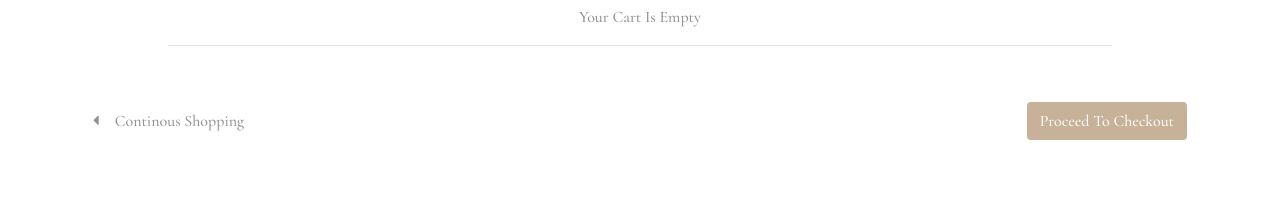
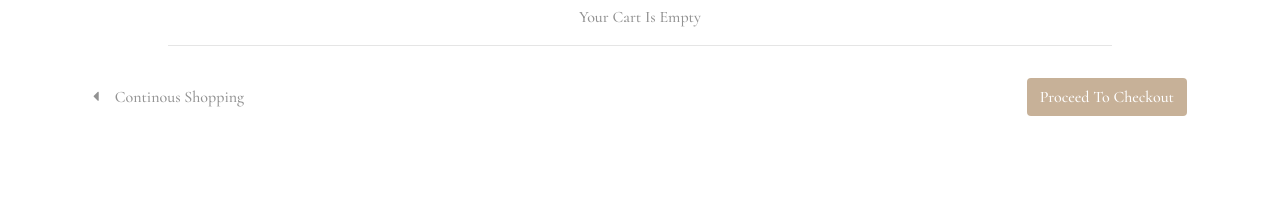
Before and after one commit to stevenlai4/planet-wine-Angular, an Angular app in the folder planet-wine-angular/: page /cart in a window 1280 px wide. Shown: the part 372-570 px from the top of the page. Built offline with nearby package versions, Linux system fonts and the light colour scheme.

Commit message:
Cart page boostrap adjusted #15

```diff
--- a/planet-wine-angular/src/app/cart/cart.component.html
+++ b/planet-wine-angular/src/app/cart/cart.component.html
@@ -5,7 +5,7 @@
     </div>
   </header>
 
-  <article class="container my-5">
+  <article class="container mt-5 mb-4">
     <div *ngIf="cartItems.length === 0">
       <div class="cart-empty" style="text-align: center">
         <p>Your Cart Is Empty</p>
@@ -19,7 +19,7 @@
     </div>
   </article>
 
-  <div class="container d-sm-flex justify-content-between-sm">
+  <div class="container d-sm-flex justify-content-between-sm mb-4">
     <div class="d-none d-sm-block d-sm-flex">
       <div class="p-2 continous-btn align-self-center">
         <i class="fa fa-caret-left"></i>
```
